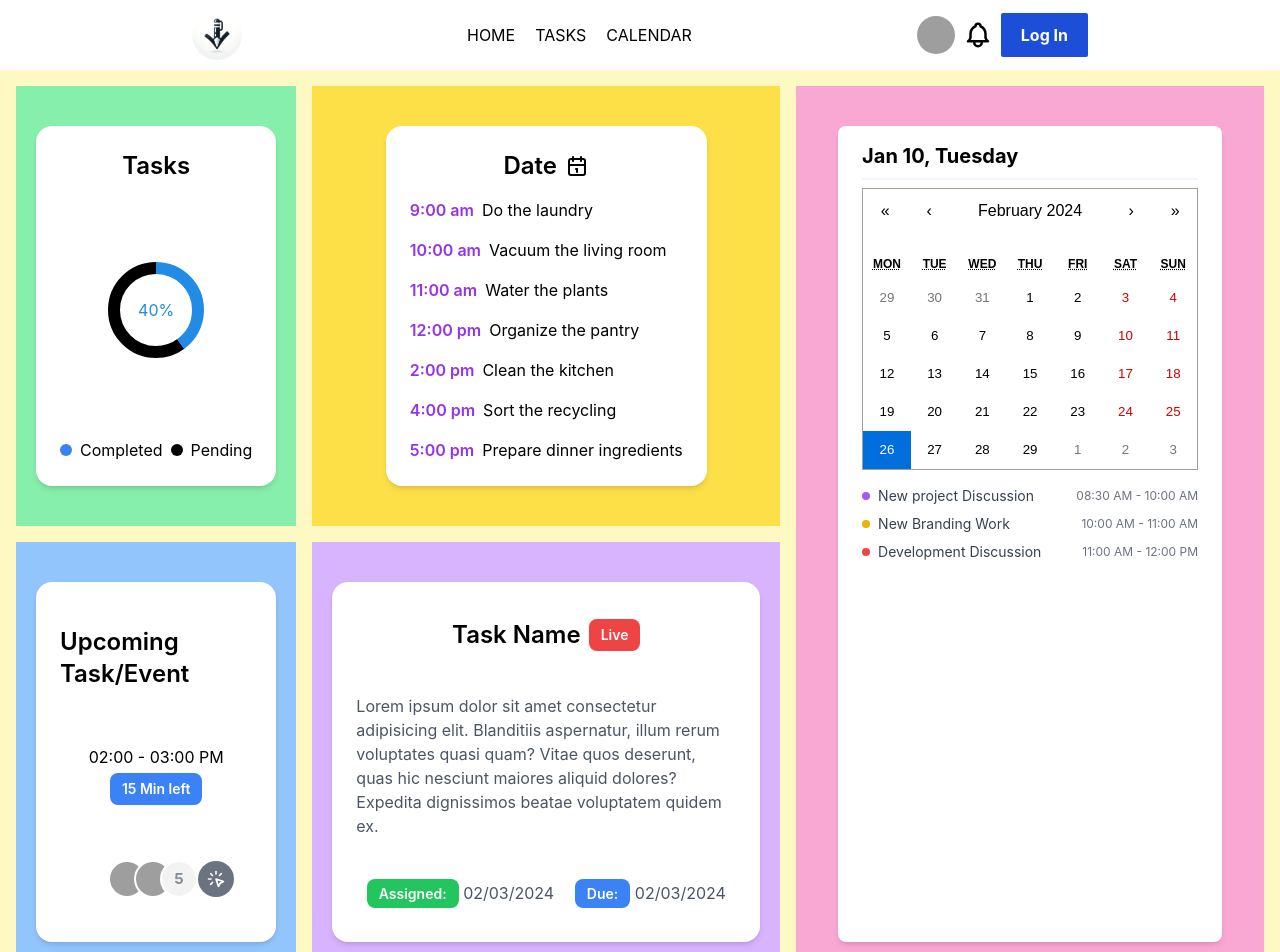
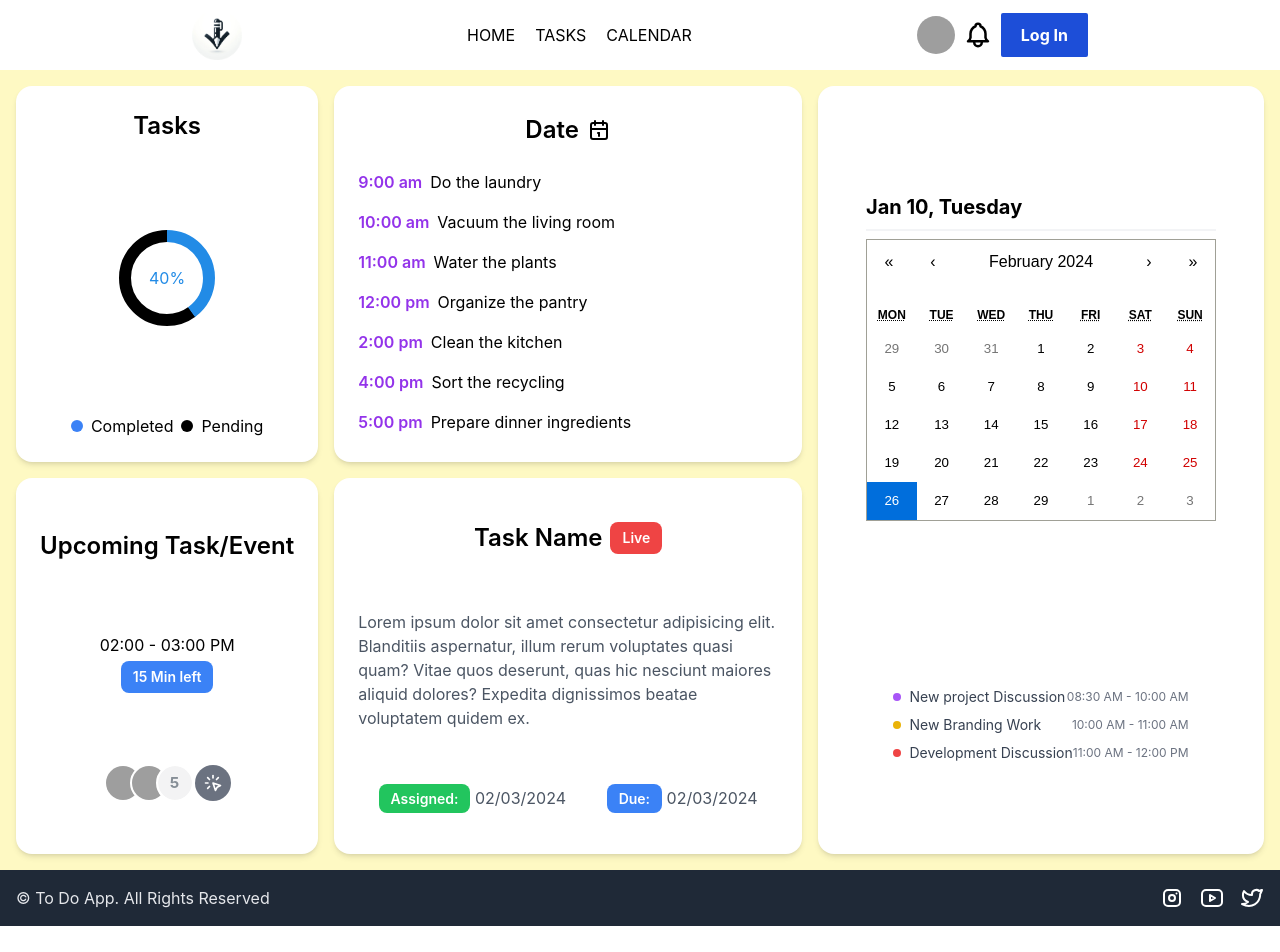
Before and after one commit to brosmar18/todo-app, a React (Vite) app: page / in a window 1280 px wide. Shown: the top 952 px of the page. After the commit the page ends 926 px from the top, so only its background shows below. Built offline with nearby package versions, Linux system fonts and the light colour scheme; grey boxes are pictures that could not be loaded.

Commit message:
New grid system added in task page

```diff
--- a/src/Components/HomeComponents/CalendarCard/index.jsx
+++ b/src/Components/HomeComponents/CalendarCard/index.jsx
@@ -13,7 +13,7 @@ const CalendarCard = () => {
   ];
 
   return (
-    <div className="bg-white rounded-lg shadow-md h-full max-w-sm">
+    <div className="md:col-start-3 md:col-end-4 md:row-start-1 md:row-end-3 bg-white p-6 rounded-2xl shadow-md flex flex-col items-center justify-around space-y-4 h-full w-full">
       <div className="px-6 py-4">
         <div className="font-bold text-xl mb-2">Jan 10, Tuesday</div>
         <div className="border-b-2 border-gray-100 mb-2"></div>
@@ -24,7 +24,7 @@ const CalendarCard = () => {
           value={value}
           className="react-calendar"
         />
-
+      </div>
       {/* Event List */}
       <div className="space-y-2 mt-4">
         {events.map((event, index) => (
@@ -36,7 +36,6 @@ const CalendarCard = () => {
         ))}
       </div>
     </div>
-    </div>
   )
 }
 
--- a/src/Components/HomeComponents/LiveTaskCard/index.jsx
+++ b/src/Components/HomeComponents/LiveTaskCard/index.jsx
@@ -1,7 +1,7 @@
 
 const LiveTaskCard = () => {
   return (
-    <div className="bg-white p-6 rounded-2xl shadow-md flex flex-col items-center justify-around space-y-4 h-full max-w-lg">
+    <div className="bg-white p-6 rounded-2xl shadow-md flex flex-col items-center justify-around space-y-4 h-full max-w-lg md:col-start-2 md:col-end-3 md:row-start-2 md:row-end-3">
       <div className='flex justify-between items-center gap-2'>
         <h3 className='text-2xl font-semibold'>Task Name</h3>
         <span className='text-sm font-semibold text-white bg-red-500 px-3 py-1.5 rounded-lg'>Live</span>
--- a/src/Components/HomeComponents/ProgressCard/index.jsx
+++ b/src/Components/HomeComponents/ProgressCard/index.jsx
@@ -3,7 +3,7 @@ import { RingProgress, Text } from '@mantine/core';
 const ProgressCard = () => {
 
     return (
-        <div className="bg-white p-6 rounded-2xl shadow-md flex flex-col items-center justify-between space-y-4 h-full  max-w-lg">
+        <div className="bg-white p-6 rounded-2xl shadow-md flex flex-col items-center justify-between space-y-4 h-full  max-w-lg md:col-start-1 md:col-end-2 md:row-start-1 md:row-end-2">
             <h3 className="text-2xl font-semibold">Tasks</h3>
             <div className='relative'>
                 <RingProgress
--- a/src/Components/HomeComponents/TaskPlanner/index.jsx
+++ b/src/Components/HomeComponents/TaskPlanner/index.jsx
@@ -13,7 +13,7 @@ const tasks = [
 
 const TaskPlanner = () => {
   return (
-    <div className="bg-white p-6 rounded-2xl shadow-md flex flex-col items-center justify-around space-y-4 h-full max-w-lg">
+    <div className="bg-white p-6 rounded-2xl shadow-md flex flex-col items-center justify-around space-y-4 h-full max-w-lg md:col-start-2 md:col-end-3 md:row-start-1 md:row-end-2">
       <div className='flex items-center gap-2'>
         <h3 className='text-2xl font-semibold'>Date</h3>
         <IconCalendar />
--- a/src/Components/HomeComponents/UpcomingCard/index.jsx
+++ b/src/Components/HomeComponents/UpcomingCard/index.jsx
@@ -3,7 +3,7 @@ import { IconClick } from '@tabler/icons-react';
 
 const UpcomingCard = () => {
     return (
-        <div className="bg-white p-6 rounded-2xl shadow-md flex flex-col items-center justify-around space-y-4 h-full max-w-lg">
+        <div className="bg-white p-6 rounded-2xl shadow-md flex flex-col items-center justify-around space-y-4 h-full max-w-lg md:col-start-1 md:col-end-2 md:row-start-2 md:row-end-3">
             <h3 className="text-2xl font-semibold">Upcoming Task/Event</h3>
             <div className='flex flex-col items-center justify-center gap-1'>
                 <p className="text-md">02:00 - 03:00 PM</p>
--- a/src/Components/Navbar/index.jsx
+++ b/src/Components/Navbar/index.jsx
@@ -81,7 +81,7 @@ const Navbar = () => {
                 <ul className="flex items-center gap-5 uppercase">
                     {['home', 'tasks', 'calendar'].map((link) => (
                         <li key={`link-${link}`}>
-                            <NavLink>
+                            <NavLink to={link === 'home' ? '/' : `/${link}`} >
                                 {link}
                             </NavLink>
                         </li>
--- a/src/pages/Home/index.jsx
+++ b/src/pages/Home/index.jsx
@@ -8,27 +8,17 @@ import {
 
 const Home = () => {
   return (
-    <div className="flex flex-col md:grid md:grid-cols-[1fr,repeat(2,_2fr)] md:grid-rows-[repeat(2,_1fr)] md:gap-4 w-full p-4 bg-yellow-100">
+    <div className="flex flex-col md:grid md:grid-cols-[1fr,repeat(2, 2fr)] md:grid-rows-[repeat(2,_1fr)] gap-4 w-full p-4 bg-yellow-100 min-h-screen">
       {/* Progress Card */}
-      <div className="bg-green-300 flex items-center justify-center md:col-start-1 md:col-end-2 md:row-start-1 md:row-end-2 py-10 px-5">
-        <ProgressCard />
-      </div>
+      <ProgressCard />
       {/* Upcoming Events, Tasks Card */}
-      <div className="bg-blue-300 flex items-center justify-center md:col-start-1 md:col-end-2 md:row-start-2 md:row-end-3 py-10 px-5">
-        <UpcomingCard />
-      </div>
+      <UpcomingCard />
+      {/* Task Planner */}
+      <TaskPlanner />
       {/* Live Task Card */}
-      <div className="bg-yellow-300 flex items-center justify-center md:col-start-2 md:col-end-3 md:row-start-1 md:row-end-2 py-10 px-5">
-        <TaskPlanner />
-      </div>
-      {/* Task List Card */}
-      <div className="bg-purple-300 flex items-center justify-center md:col-start-2 md:col-end-3 md:row-start-2 md:row-end-3 py-10 px-5">
-        <LiveTaskCard />
-      </div>
+      <LiveTaskCard />
       {/* Calendar Card */}
-      <div className="bg-pink-300 flex items-center justify-center md:col-start-3 md:col-end-4 md:row-start-1 md:row-end-3 py-10 px-5">
-        <CalendarCard />
-      </div>
+      <CalendarCard />
     </div>
   );
 };
--- a/src/pages/Tasks.jsx
+++ b/src/pages/Tasks.jsx
@@ -2,8 +2,12 @@ import React from 'react'
 
 const Tasks = () => {
   return (
-    <div>
-      <h1>Tasks</h1>
+    <div className='bg-blue h-full w-full p-4 grid grid-cols-1 grid-rows-6 md:grid-cols-2 md:grid-rows-4 lg:grid-cols-5 lg:grid-rows-2'>
+      <div className='rounded bg-blue-200 p-4 w-full h-full lg:col-start-1'>Box 1</div>
+      <div className='rounded bg-green-200 p-4 w-full h-full lg:row-start-2'>Box 2</div>
+      <div className='rounded bg-purple-200 p-4 w-full h-full lg:row-start-1 lg:col-start-2 lg:col-span-3'>Box 3</div>
+      <div className='rounded bg-orange-200 p-4 w-full h-full lg:row-start-2 lg:col-start-2 lg:col-span-3'>Box 4</div>
+      <div className='rounded bg-red-200 p-4 w-full h-full row-start-5 row-span-6 md:col-start-1 md:col-span-2 md:row-start-3 md:row-span-4 lg:col-start-4 lg:col-span-5 lg:row-start-1'>Box 5</div>
     </div>
   )
 }
```
Lines whose indentation alone changed are shown as unchanged.
